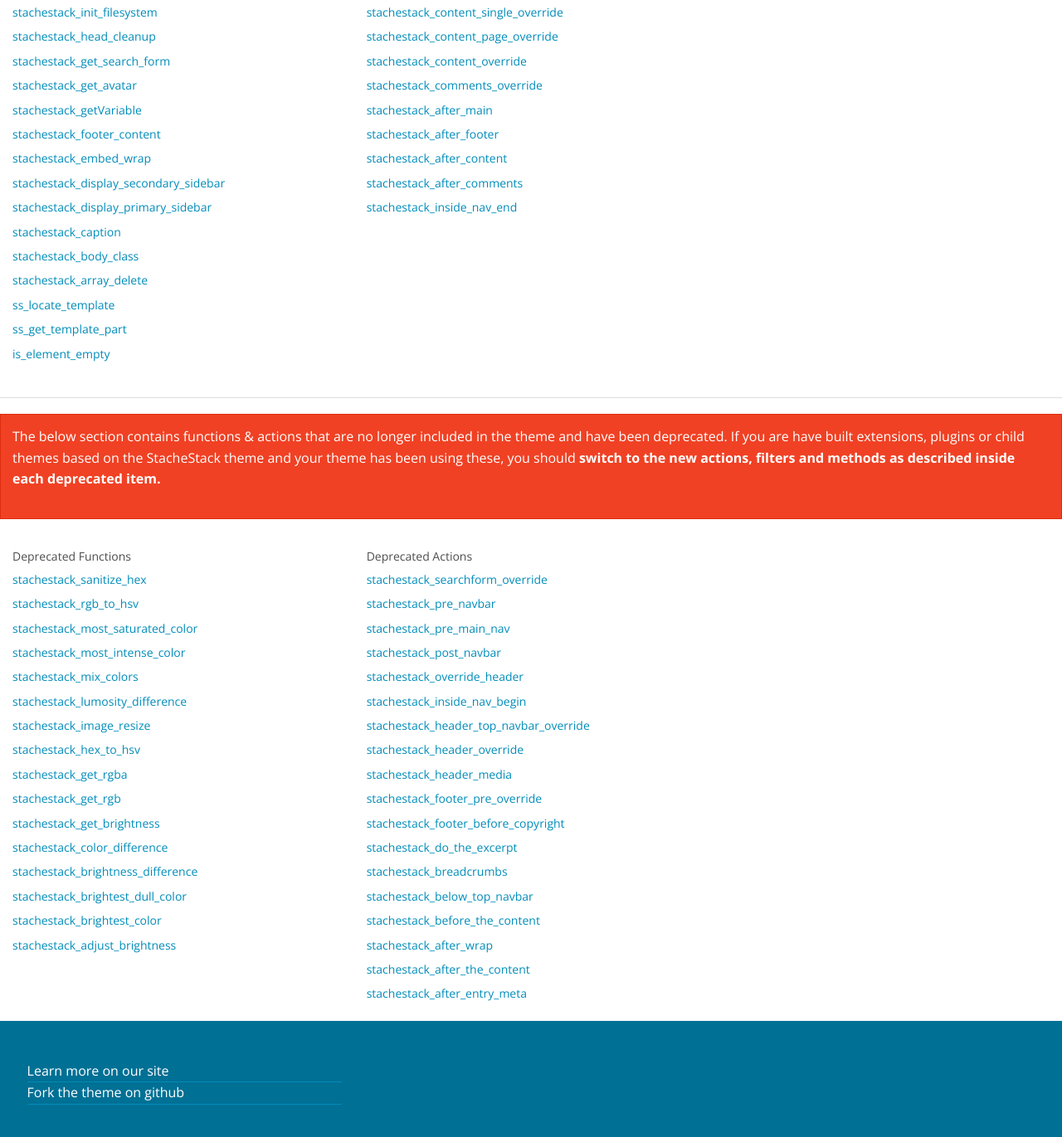
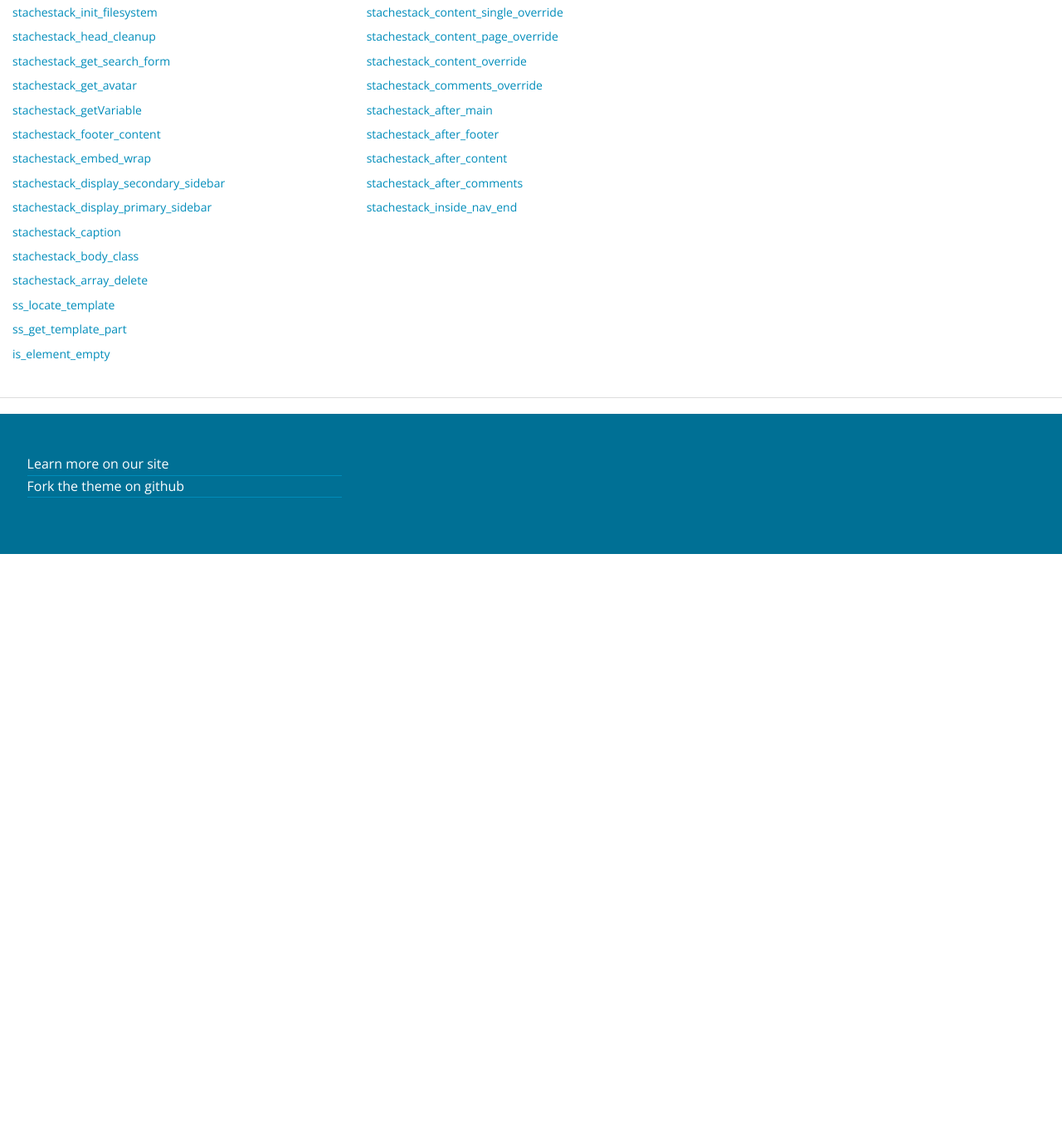
Before and after one commit to Can-So/StacheStack, a Jekyll site: the page built from index.html, in a window 1280 px wide and 1400 px high, scrolled down 1556 px. Shown: the top 1371 px of the window at 83% size. Built offline with Jekyll 4.4.1, drawn with Linux system fonts in a browser that asks for light colours; nearby versions of some CDN libraries; some web fonts are replaced; Markdown is read by kramdown in place of the engine named in the settings; comment, search, counter and statistics services are not loaded; after the commit the page ends 2224 px from its top, so only the background shows below that.

Commit message:
improving docs

```diff
--- a/index.html
+++ b/index.html
@@ -184,37 +184,3 @@ title: StacheStack Documentation
 </div>
 
 <hr>
-
-<div class="row deprecated">
-
-	<div data-alert class="alert-box alert">
-	<p>The below section contains functions & actions that are no longer included in the theme and have been deprecated. If you are have built extensions, plugins or child themes based on the StacheStack theme and your theme has been using these, you should <strong>switch to the new actions, filters and methods as described inside each deprecated item.</strong></p>
-	</div>
-
-	<div class="medium-4 columns">
-		<ul class="side-nav">
-
-			<li><label>Deprecated Functions</label></li>
-			{% for post in site.categories.functions-deprecated. %}
-				<li><a href="{{ site.url }}{{ post.url }}">{{ post.title }}</a></li>
-			{% endfor %}
-
-		</ul>
-	</div>
-
-	<div class="medium-4 columns">
-		<ul class="side-nav">
-
-			<li><label>Deprecated Actions</label></li>
-			{% for post in site.categories.actions-deprecated. %}
-				<li><a href="{{ site.url }}{{ post.url }}">{{ post.title }}</a></li>
-			{% endfor %}
-
-		</ul>
-	</div>
-
-	<div class="medium-4 columns">
-
-	</div>
-
-</div>
```
